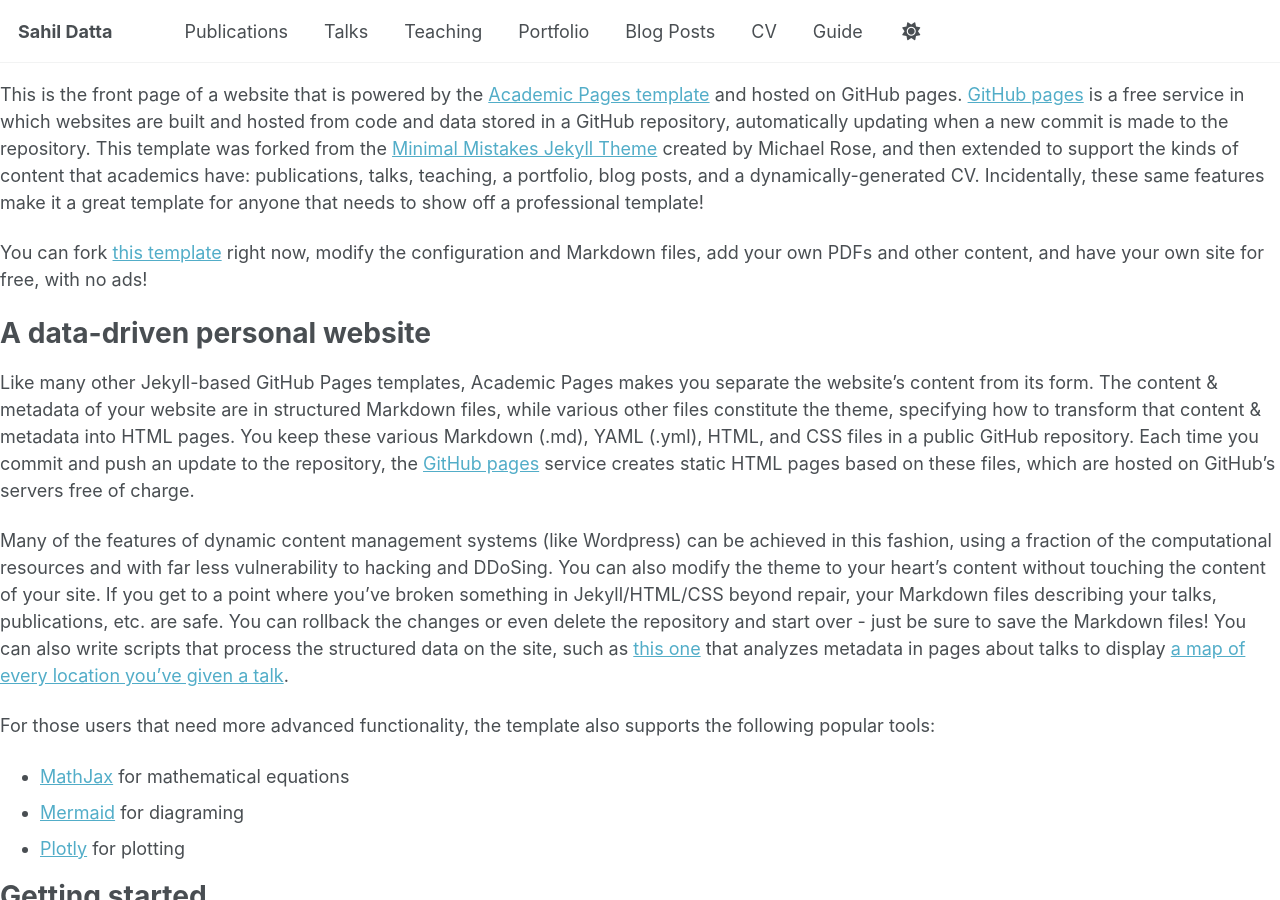
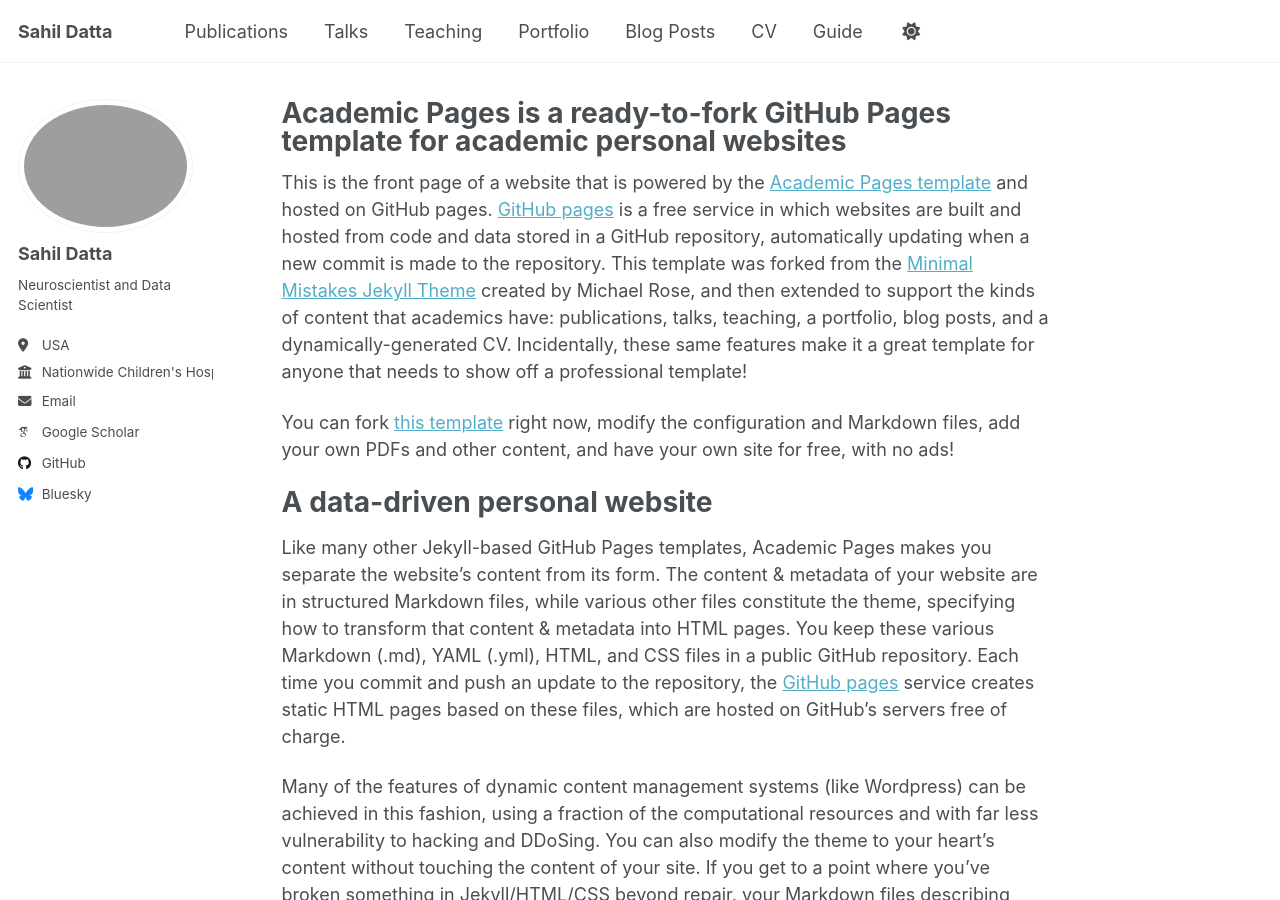
Before and after one commit to awaknd-1/awaknd-1.github.io, a Jekyll site: the page built from _pages/about.md, in a window 1280 px wide and 900 px high. Built offline with Jekyll 4.4.1, drawn with Linux system fonts in a browser that asks for light colours; some web fonts are replaced; our own code applies the rules of GitHub Pages for plain Markdown files; a script that is not in the unit is left out; part of the change alters nothing that is shown.

Commit message:
Update _config.yml

```diff
--- a/_config.yml
+++ b/_config.yml
@@ -244,13 +244,13 @@ defaults:
       share: true
       related: true
   # _pages
- # - scope:
- #     path: ""
- #     type: pages
- #   values:
- #     layout: single
- #     author_profile: true
-  # _teaching
+  - scope:
+      path: ""
+      type: pages
+    values:
+      layout: single
+      author_profile: true
+# _teaching
   - scope:
       path: ""
       type: teaching
@@ -269,14 +269,14 @@ defaults:
       share: true
       comments: true
   # _portfolio
- # - scope:
- #     path: ""
- #     type: portfolio
- #   values:
- #     layout: single
- #     author_profile: true
- #     share: true
- #     comment: true
+  - scope:
+      path: ""
+      type: portfolio
+    values:
+      layout: single
+      author_profile: true
+      share: true
+      comment: true
   # _talks
   - scope:
       path: ""
```
